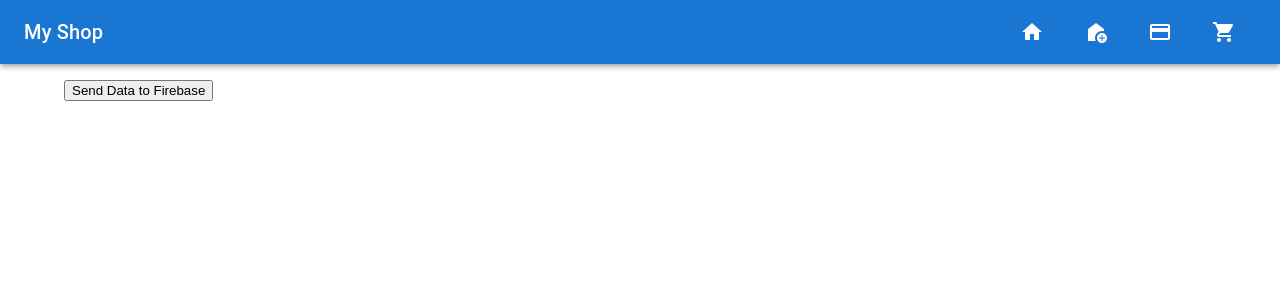
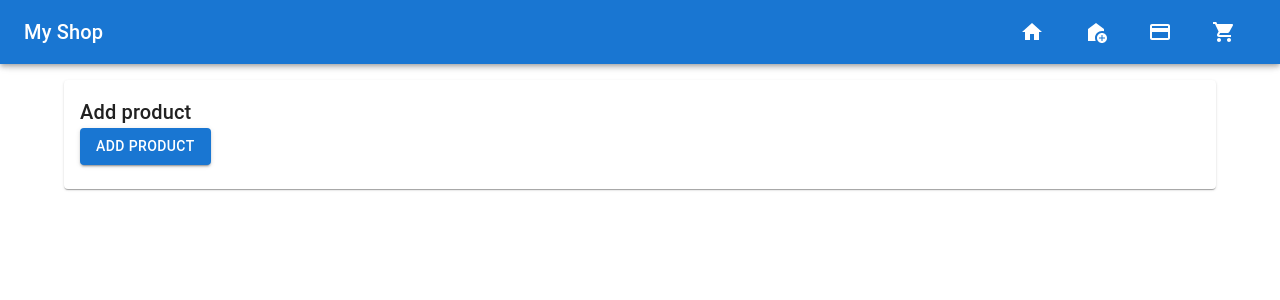
Before and after one commit to IlyaZolotukhin/eShop, a React (Vite) app: page /eShop/add in a window 1280 px wide. Shown: the top 300 px of the page. Built offline with nearby package versions, Linux system fonts and the light colour scheme; no server answers; the database is empty.

Commit message:
fix AddProductData

```diff
--- a/src/App.tsx
+++ b/src/App.tsx
@@ -2,7 +2,7 @@ import React, { useEffect } from 'react'
 import { useSelector } from 'react-redux'
 import { Link, Route, Routes } from 'react-router-dom'
 
-import AddProduct from '@/components/AddProduct'
+import AddProduct from '@/components/AddProductData'
 import CreditCardForm from '@/components/CreditCardForm/CreditCardForm'
 import Error404 from '@/components/Error/Error404'
 import Products from '@/components/Products'
--- a/src/components/AddProduct.tsx
+++ /dev/null
@@ -1,24 +0,0 @@
-import { useDispatch } from 'react-redux'
-
-import { sendDataToFirebase } from '@/features/product/productSlice'
-
-const AddProduct = () => {
-  const dispatch = useDispatch()
-
-  const sendDataToFirebaseHandler = () => {
-    const data = {
-      id: 30,
-      name: 'John Doe',
-      photo:
-        'https://static.ru-mi.com/upload/resize_cache/iblock/9e4/440_440_1/ivzxm4nxe17ij2mycnh8p66hc3iw98bo.jpg',
-      price: 100,
-      quantity: 3,
-    }
-
-    dispatch(sendDataToFirebase(data))
-  }
-
-  return <button onClick={sendDataToFirebaseHandler}>Send Data to Firebase</button>
-}
-
-export default AddProduct
--- /dev/null
+++ b/src/components/AddProductData.tsx
@@ -0,0 +1,39 @@
+import { useDispatch } from 'react-redux'
+import { Link } from 'react-router-dom'
+
+import { sendProduct } from '@/features/product/productSlice'
+import { Button, Card, CardContent, Typography } from '@mui/material'
+
+const AddProductData = () => {
+  const dispatch = useDispatch()
+
+  const sendProductData = () => {
+    const data = {
+      id: 22,
+      name: 'TV',
+      photo:
+        'https://static.ru-mi.com/upload/resize_cache/iblock/9e4/440_440_1/ivzxm4nxe17ij2mycnh8p66hc3iw98bo.jpg',
+      price: 100,
+      quantity: 3,
+    }
+
+    dispatch(sendProduct(data))
+  }
+
+  return (
+    <>
+      <Card>
+        <CardContent>
+          <Typography component={'div'} sx={{ flexGrow: 1 }} variant={'h6'}>
+            Add product
+          </Typography>
+          <Button component={Link} onClick={sendProductData} to={'/'} variant={'contained'}>
+            Add product
+          </Button>
+        </CardContent>
+      </Card>
+    </>
+  )
+}
+
+export default AddProductData
--- a/src/components/Products.tsx
+++ b/src/components/Products.tsx
@@ -6,20 +6,22 @@ import { Grid } from '@mui/material'
 
 import { RootState } from '../store'
 
-const Cart: React.FC = () => {
+const Products: React.FC = () => {
   const items = useSelector((state: RootState) => state.product.items)
+
+  const products = Object.values(items)
 
   return (
     <Grid container spacing={2}>
-      {items.map(item => (
-        <Grid item key={item.id}>
+      {products.map(product => (
+        <Grid item key={product.id}>
           <ProductCard
-            id={item.id}
-            key={item.id}
-            name={item.name}
-            photo={item.photo}
-            price={item.price}
-            quantity={item.quantity}
+            id={product.id}
+            key={product.id}
+            name={product.name}
+            photo={product.photo}
+            price={product.price}
+            quantity={product.quantity}
           />
         </Grid>
       ))}
@@ -27,4 +29,4 @@ const Cart: React.FC = () => {
   )
 }
 
-export default Cart
+export default Products
--- a/src/features/product/productSlice.ts
+++ b/src/features/product/productSlice.ts
@@ -21,7 +21,7 @@ export const fetchProducts = createAsyncThunk('product/fetchProducts', async ()
   return []
 })
 
-export const sendDataToFirebase = createAsyncThunk('product/sendDataToFirebase', async data => {
+export const sendProduct = createAsyncThunk('product/sendProduct', async data => {
   try {
     await push(ref(db, 'items'), data)
     console.log('Data sent successfully')
@@ -39,6 +39,9 @@ const productSlice = createSlice({
   initialState,
   name: 'product',
   reducers: {
+    addItem: (state, action) => {
+      state.items.push(action.payload)
+    },
     setItems: (
       state,
       action: PayloadAction<
```
